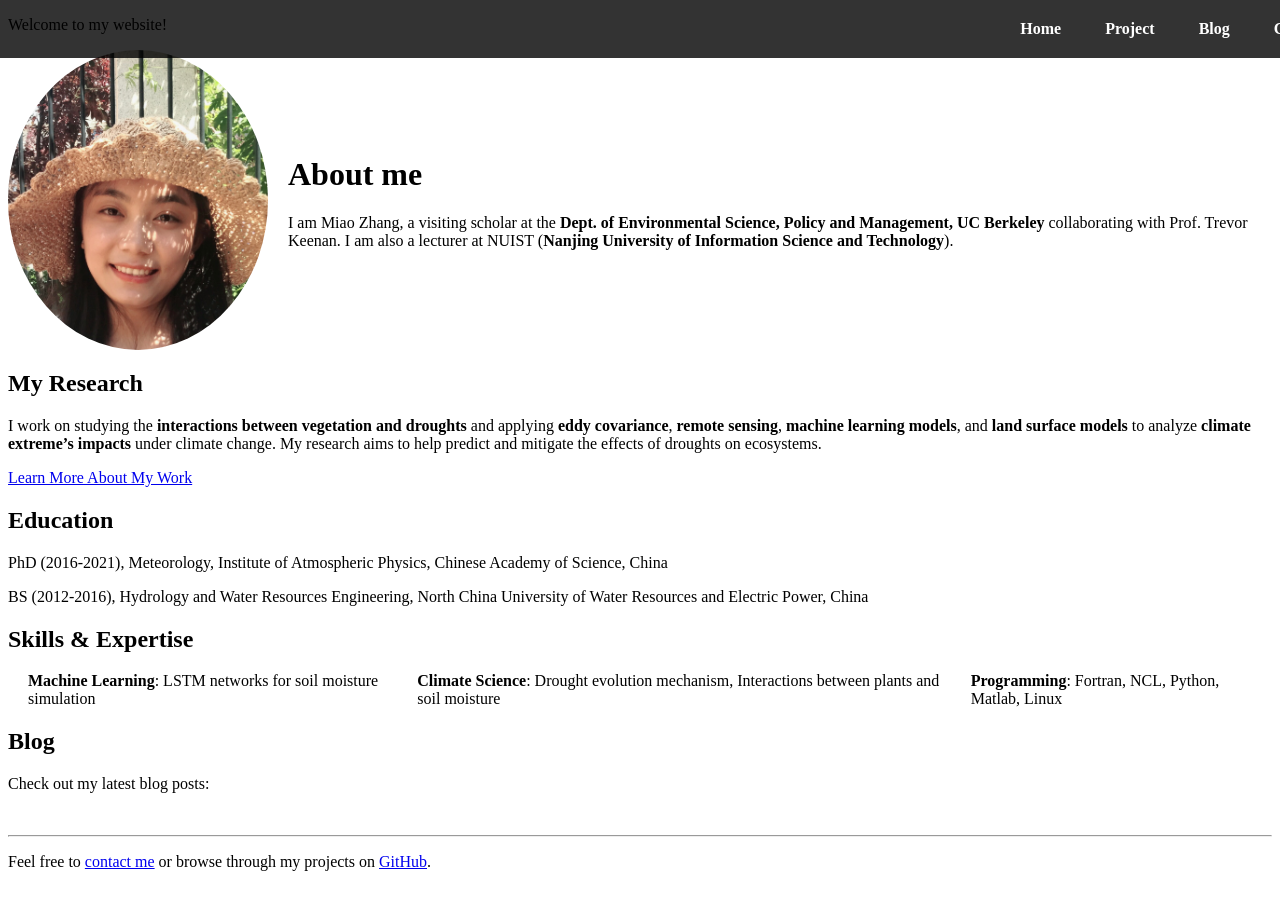
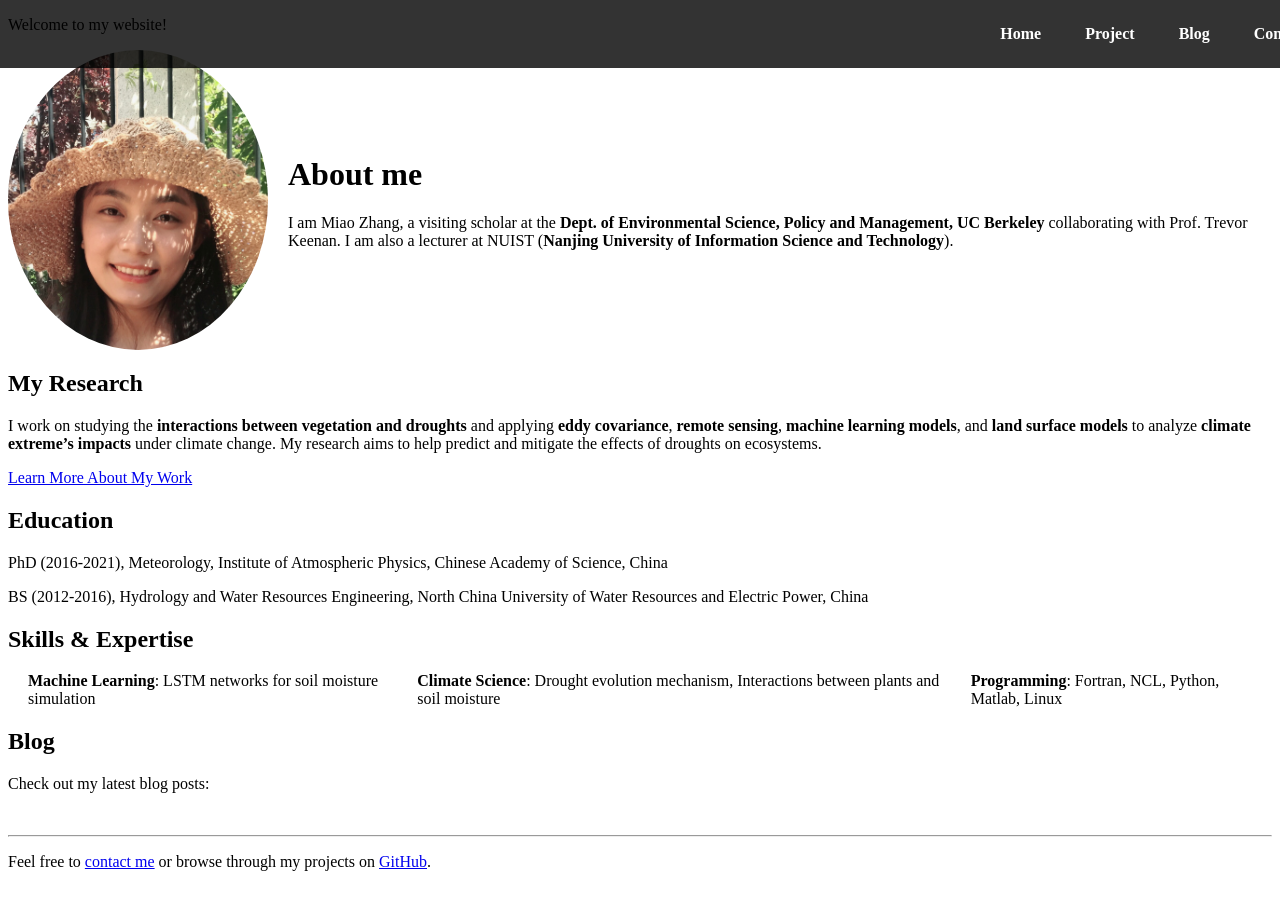
Before and after one commit to miaozhang2025/miaozhang2025.github.io, a Jekyll site: the page built from index.md, in a window 1280 px wide. Built offline with Jekyll 4.4.1, drawn with Linux system fonts in a browser that asks for light colours.

Commit message:
Update custom.css

```diff
--- a/assets/css/custom.css
+++ b/assets/css/custom.css
@@ -6,7 +6,7 @@ header {
   left: 0;
   background-color: rgba(0, 0, 0, 0.8); /* Optional: a background color for the header */
   width: 100%;
-  padding: 20px 60px;
+  padding: 25px 40px;
   z-index: 1000; /* Ensures the header stays above other content */
 }
 
```
